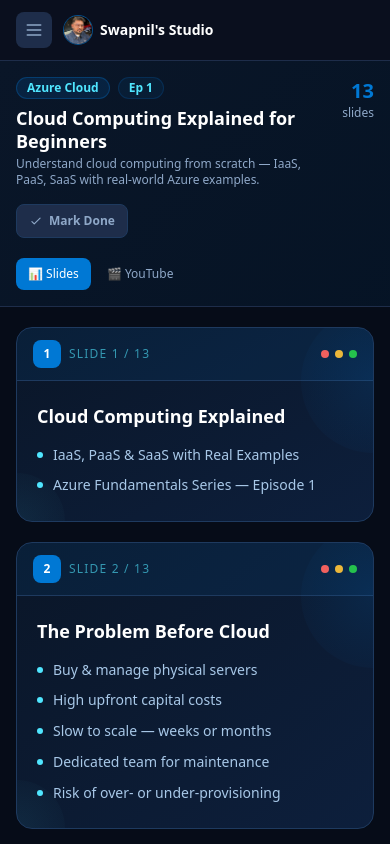
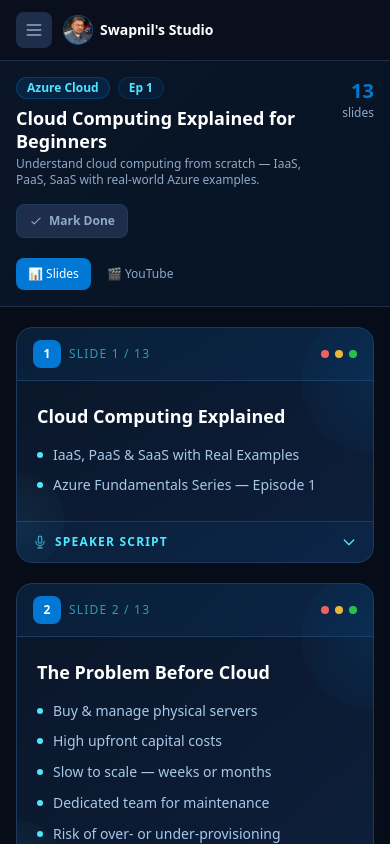
Before and after one commit to sopya88/LearnAzure, a Next.js app: page /video/1 in a window 390 px wide. Built offline with nearby package versions, Linux system fonts and the light colour scheme.

Commit message:
Revert "Hide speaker script completely on mobile — slides only"
This reverts commit 00ce3f40692447eac855370bbb378c6357c143bc.

```diff
--- a/components/VideoPage.tsx
+++ b/components/VideoPage.tsx
@@ -12,6 +12,8 @@
 function SlideCard({ slide, total, accent, light }: {
   slide: Slide; total: number; accent: string; light: string;
 }) {
+  const [scriptOpen, setScriptOpen] = useState(false);
+
   return (
     <div className="relative bg-gradient-to-br from-[#0a1628] to-[#0d1f3c] rounded-2xl border border-[#1e3a5f] overflow-hidden print-slide">
       {/* Slide top bar */}
@@ -63,6 +65,32 @@
         </ul>
       </div>
 
+      {/* Speaker script — inline collapsible on mobile, always visible toggle on desktop via parent */}
+      <div className="md:hidden border-t border-[#1e3a5f]" data-no-print>
+        <button
+          onClick={() => setScriptOpen((o) => !o)}
+          className="w-full flex items-center justify-between px-4 py-3 text-xs font-semibold uppercase tracking-widest transition-all"
+          style={{ background: accent + "12", color: light }}
+        >
+          <div className="flex items-center gap-2">
+            <svg className="w-3.5 h-3.5 opacity-70" fill="none" viewBox="0 0 24 24" stroke="currentColor">
+              <path strokeLinecap="round" strokeLinejoin="round" strokeWidth={2} d="M19 11a7 7 0 01-7 7m0 0a7 7 0 01-7-7m7 7v4m0 0H8m4 0h4m-4-8a3 3 0 01-3-3V5a3 3 0 116 0v6a3 3 0 01-3 3z" />
+            </svg>
+            Speaker Script
+          </div>
+          <svg
+            className={`w-4 h-4 transition-transform duration-200 ${scriptOpen ? "rotate-180" : ""}`}
+            fill="none" viewBox="0 0 24 24" stroke="currentColor"
+          >
+            <path strokeLinecap="round" strokeLinejoin="round" strokeWidth={2} d="M19 9l-7 7-7-7" />
+          </svg>
+        </button>
+        {scriptOpen && (
+          <div className="px-4 py-4" style={{ background: "#050d1a" }}>
+            <p className="text-[#8fa8c8] text-sm leading-relaxed italic">&ldquo;{slide.script}&rdquo;</p>
+          </div>
+        )}
+      </div>
     </div>
   );
 }
```
